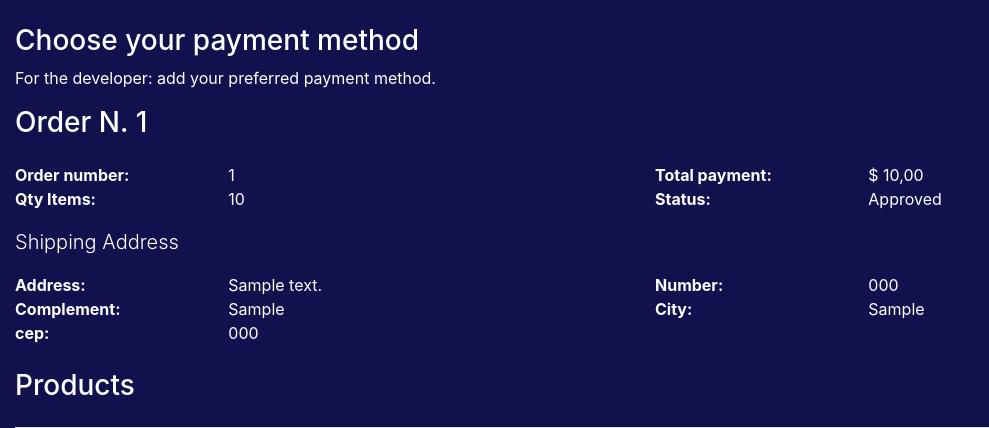
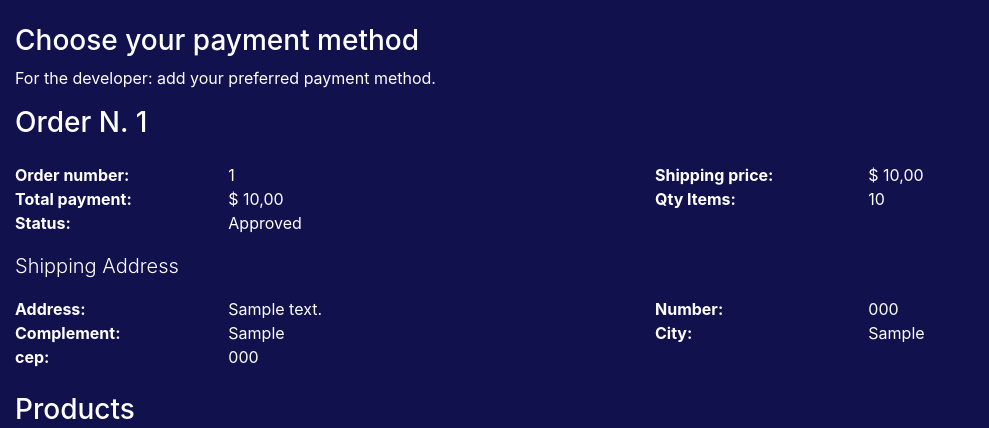
Before and after one commit to VenPoisen/project-Ecommerce-Django, a Django app: page /order/pay/1 in a window 1280 px wide. Shown: the part 126-554 px from the top of the page, without its empty margins (0-989 px from the left). Run offline with Django 4.2, Linux system fonts and the light colour scheme; a user stored in the database is signed in; tables that the repository leaves empty hold one stand-in row (values such as "Sample post"); grey boxes marked "Sample" are stand-in pictures; some libraries are stand-ins or nearby versions.

Commit message:
Updating model, adding shipping costs

```diff
--- a/demands/models.py
+++ b/demands/models.py
@@ -8,6 +8,8 @@ import os
 class Demand(models.Model):
     user = models.ForeignKey(User, on_delete=models.CASCADE)
     total = models.FloatField()
+    shipping_price = models.FloatField()
+    total_w_shipping = models.FloatField()
     total_qty = models.PositiveIntegerField()
     status = models.CharField(
         default='C',
--- a/demands/views.py
+++ b/demands/views.py
@@ -1,3 +1,4 @@
+from utils.shippingcalculator import calculator
 from profiles.models import Address
 from django.shortcuts import render, redirect, reverse
 from django.views.generic import ListView, DetailView
@@ -95,15 +96,19 @@ class SaveOrder(View):
             qty_total_cart = utils.cart_total_qty(cart)
             value_total_cart = utils.cart_totals(cart)
 
+            shipping_address = Address.objects.filter(id=address_pk).first()
+            shipping_price = calculator(shipping_address.cep)
+            total_cart_shipping = value_total_cart + shipping_price
+
             order = Demand(
                 user=self.request.user,
                 total=value_total_cart,
+                shipping_price=shipping_price,
+                total_w_shipping=total_cart_shipping,
                 total_qty=qty_total_cart,
                 status='C',
             )
             order.save()
-
-            shipping_address = Address.objects.filter(id=address_pk).first()
 
             AddressDemand.objects.bulk_create(
                 [
--- a/products/admin.py
+++ b/products/admin.py
@@ -14,6 +14,7 @@ class VariationInline(admin.TabularInline):
 class VariationAdmin(admin.ModelAdmin):
     list_display = ('product', 'name', 'price', 'promo_price', 'stock')
     list_filter = ('product',)
+    list_editable = ('stock',)
 
 
 class ProductAdmin(admin.ModelAdmin):
--- a/products/templates/products/cart.html
+++ b/products/templates/products/cart.html
@@ -29,6 +29,8 @@
                     <td>{{ cart|cart_totals|price_format}}</td>
                 </tr>
             </table>
+            <p> <span class="fas fa-info-circle"></span> Shipping cost will be calculated on Checkout.
+            </p>
         </div>
     </div>
     <div class="col-lg mt-auto">
--- a/templates/partials/_order.html
+++ b/templates/partials/_order.html
@@ -8,8 +8,10 @@
         <div class="row mt-4">
             <div class="col-lg-2 font-weight-bold">Order number:</div>
             <div class="col-lg-4">{{order.id}}</div>
+            <div class="col-lg-2 font-weight-bold">Shipping price:</div>
+            <div class="col-lg-4">{{order.shipping_price|price_format}}</div>
             <div class="col-lg-2 font-weight-bold">Total payment:</div>
-            <div class="col-lg-4">{{order.total|price_format}}</div>
+            <div class="col-lg-4">{{order.total_w_shipping|price_format}}</div>
 
             <div class="col-lg-2 font-weight-bold">Qty Items:</div>
             <div class="col-lg-4">{{order.total_qty}}</div>
```
Also changed, not shown: demands/migrations/0004_demand_total_w_shipping.py (added), demands/migrations/0005_demand_shipping_price.py (added).
